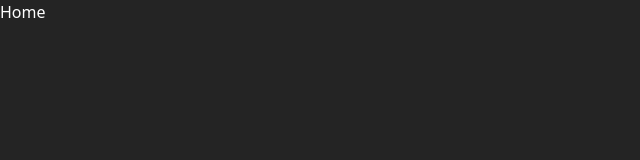
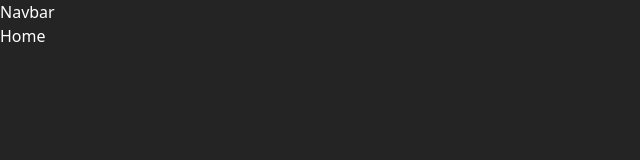
Before and after one commit to Kozakadam/stack-overflow, a React (Vite) app: page / in a window 1280 px wide. Shown: the top 160 px of the page, without its empty margins (0-640 px from the left). Built offline with nearby package versions, Linux system fonts and the light colour scheme.

Commit message:
add react router

```diff
--- /dev/null
+++ b/src/Navbar/Navbar.jsx
@@ -0,0 +1,14 @@
+import { Outlet } from "react-router-dom";
+
+function Navbar() {
+  return (
+    <>
+      <div>Navbar</div>
+      <Outlet/>
+    </>
+);
+}
+
+import React from 'react';
+
+export default Navbar;
--- /dev/null
+++ b/src/Navbar/index.js
@@ -0,0 +1,3 @@
+import Navbar from "./Navbar";
+
+export default Navbar;
--- a/src/main.jsx
+++ b/src/main.jsx
@@ -5,32 +5,31 @@ import "./App.css";
 import SearchPage from "./pages/SearchPage";
 import ProfilePage from "./pages/ProfilePage";
 import HomePage from "./pages/HomePage";
+import Navbar from "./Navbar";
 
-const router = createBrowserRouter([{
+const root = ReactDOM.createRoot(document.getElementById('root'));
+
+const router = createBrowserRouter([
+  {
     path: "/",
+    element: <Navbar/>,
     children: [
       {
-      path: "",
-      element: (
-        <HomePage/>
-      )
-    },
-    {
         path: "search",
-      element: (
-        <SearchPage/>
-      )
+        element: <SearchPage/>,
       },
       {
         path: "profile",
-      element: (
-        <ProfilePage/>
-      )
-    }
-  ]
-}]);
-
-ReactDOM.createRoot(document.getElementById('root')).render(
+        element: <ProfilePage/>,
+      },
+      {
+        path: "",
+        element: <HomePage/>,
+      },
+    ],
+  },
+]);
+root.render(
   <React.StrictMode>
     <RouterProvider router={router}/>
   </React.StrictMode>,
```
Lines whose indentation alone changed are shown as unchanged.
